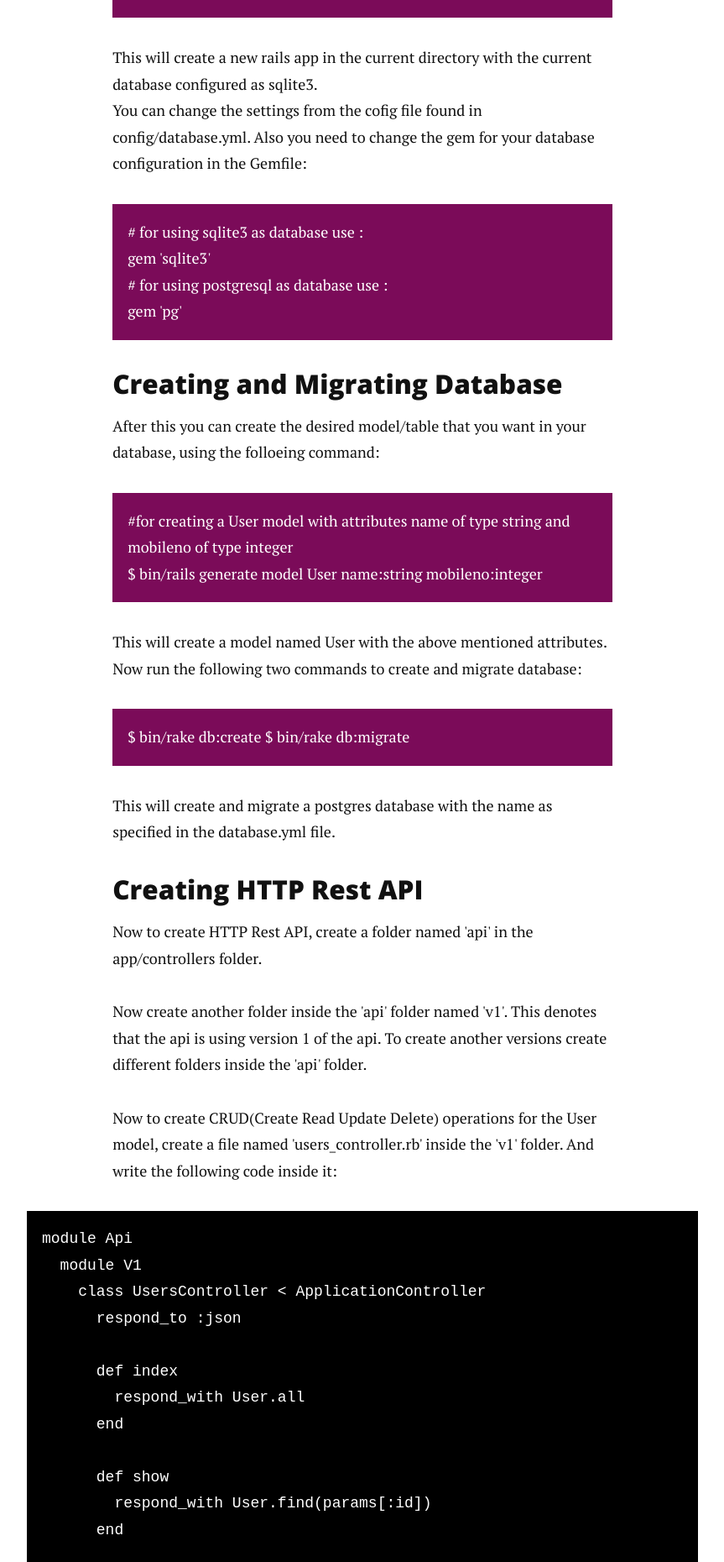
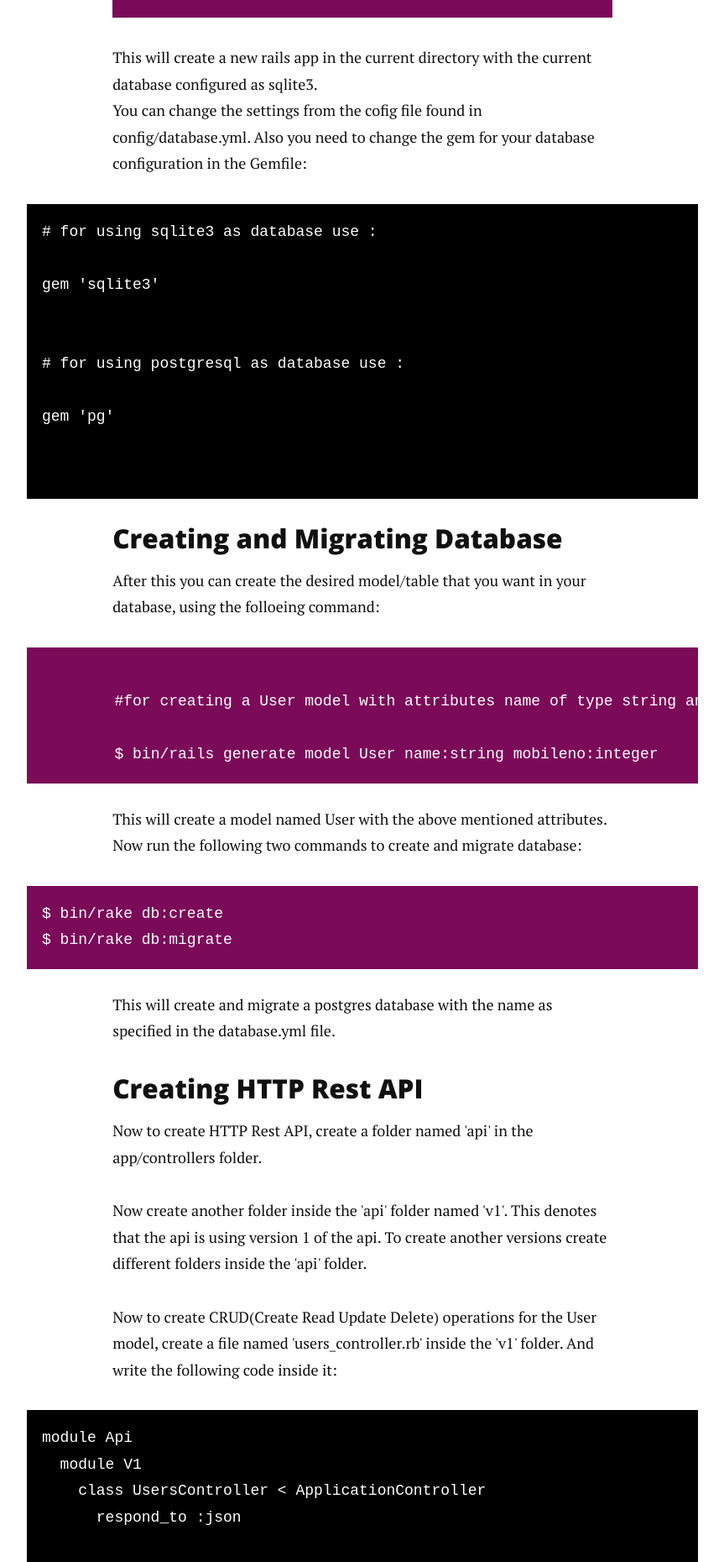
Before and after one commit to kspmayank/kspmayank_blog, a Jekyll site: the page built from _posts/2015-10-01-rails-api.markdown, in a window 1280 px wide. Shown: the part 1136-2996 px from the top of the page at 84% size, without its empty margins (208-1071 px from the left). Built offline with Jekyll 4.4.1, drawn with Linux system fonts in a browser that asks for light colours; nearby versions of some CDN libraries; Markdown is read by kramdown in place of the engine named in the settings.

Commit message:
Updating api post

```diff
--- a/_config.yml
+++ b/_config.yml
@@ -3,8 +3,8 @@ description: Blog of Mayank Kashyap
 
 url: http://mayankkashyap.com
 baseurl: ""
-paginate_path: "blog/page:num/"
-permalink: blog/:title/
+paginate_path: "page:num/"
+permalink: :title/
 
 markdown: redcarpet
 highlighter: pygments
--- a/_posts/2015-10-01-rails-api.markdown
+++ b/_posts/2015-10-01-rails-api.markdown
@@ -14,27 +14,27 @@ date:   2015-10-01
 <p style="background: #7B0B59; padding:1em; color: #fff;"> $ rails new name_of_app<br>$ cd name_of_app</p>
 <p>This will create a new rails app in the current directory with the current database configured as sqlite3.<br>You can change the settings from the cofig file found in config/database.yml. Also you need to change the gem for your database configuration in the Gemfile:</p>
 
-<p style="background: #7B0B59; padding:1em; color: #fff;">
+<pre style="background: #000; padding:1em; color: #fff;">
 #for using sqlite3 as database use :<br>
 gem 'sqlite3'<br>
 
 #for using postgresql as database use :<br>
 gem 'pg'<br>
 
-</p>
+</pre>
 
 <h3>Creating and Migrating Database</h3>
 
 <p>After this you can create the desired model/table that you want in your database, using the folloeing command: </p>
-<p style="background: #7B0B59; padding:1em; color: #fff;">
+<pre style="background: #7B0B59; padding:1em; color: #fff;">
 	#for creating a User model with attributes name of type string and mobileno of type integer<br>
 	$ bin/rails generate model User name:string mobileno:integer
-</p>
+</pre>
 <p>This will create a model named User with the above mentioned attributes. Now run the following two commands to create and migrate database:</p>
-<p style="background: #7B0B59; padding:1em; color: #fff;">
+<pre style="background: #7B0B59; padding:1em; color: #fff;">
 $ bin/rake db:create
 $ bin/rake db:migrate
-</p>
+</pre>
 <p>This will create and migrate a postgres database with the name as specified in the database.yml file.</p>
 
 <h3>Creating HTTP Rest API</h3>
```
